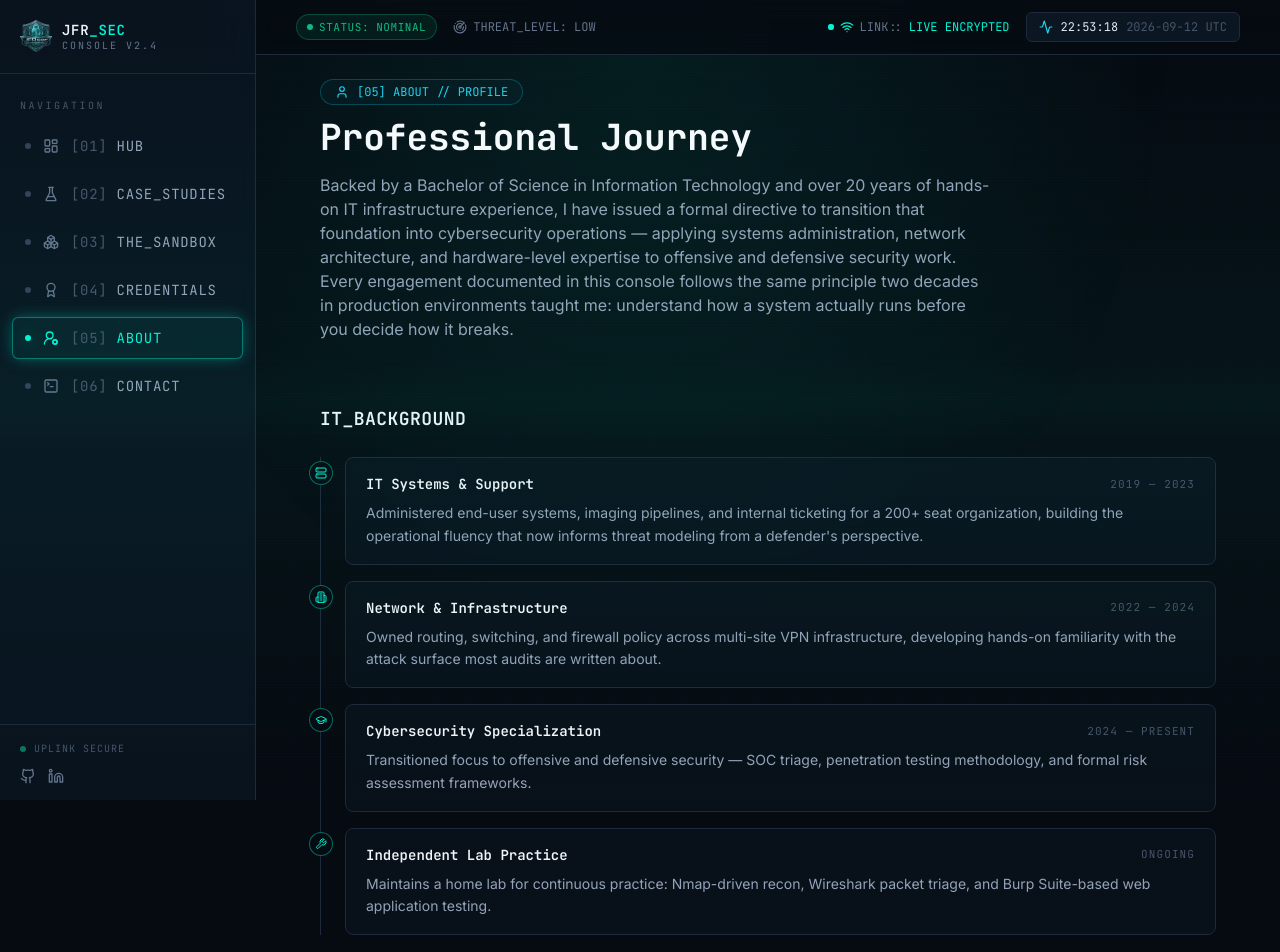
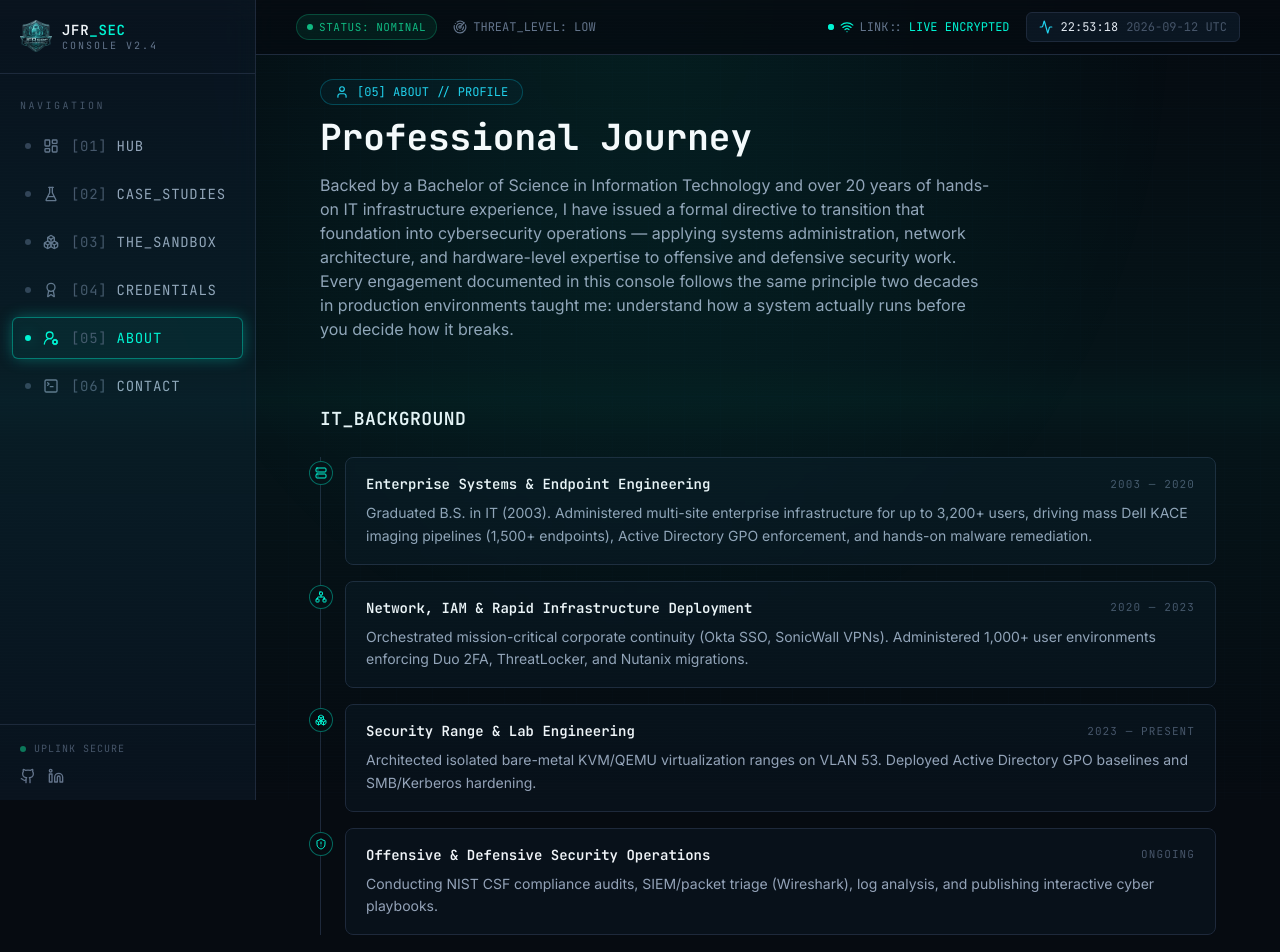
Before and after one commit to askpeps-jfr/jfrsec, a Next.js app: page /about in a window 1280 px wide. Shown: the top 952 px of the page. Built offline with nearby package versions, Linux system fonts and the light colour scheme.

Commit message:
content: update hub metrics to 07 labs and align IT background timeline to 2003-present

```diff
--- a/app/about/page.tsx
+++ b/app/about/page.tsx
@@ -1,6 +1,6 @@
 import type { Metadata } from "next";
 import Link from "next/link";
-import { ArrowUpRight, Building2, GraduationCap, Server, User, Wrench } from "lucide-react";
+import { ArrowUpRight, Boxes, Network, Server, ShieldAlert, User } from "lucide-react";
 import CredentialsGrid from "@/components/credentials/CredentialsGrid";
 import { credentials } from "@/lib/credentials";
 import PageHeaderBadge from "@/components/shared/PageHeaderBadge";
@@ -13,31 +13,31 @@ export const metadata: Metadata = {
 const background = [
   {
     icon: Server,
-    title: "IT Systems & Support",
-    period: "2019 — 2023",
+    title: "Enterprise Systems & Endpoint Engineering",
+    period: "2003 — 2020",
     detail:
-      "Administered end-user systems, imaging pipelines, and internal ticketing for a 200+ seat organization, building the operational fluency that now informs threat modeling from a defender's perspective.",
+      "Graduated B.S. in IT (2003). Administered multi-site enterprise infrastructure for up to 3,200+ users, driving mass Dell KACE imaging pipelines (1,500+ endpoints), Active Directory GPO enforcement, and hands-on malware remediation.",
   },
   {
-    icon: Building2,
-    title: "Network & Infrastructure",
-    period: "2022 — 2024",
+    icon: Network,
+    title: "Network, IAM & Rapid Infrastructure Deployment",
+    period: "2020 — 2023",
     detail:
-      "Owned routing, switching, and firewall policy across multi-site VPN infrastructure, developing hands-on familiarity with the attack surface most audits are written about.",
+      "Orchestrated mission-critical corporate continuity (Okta SSO, SonicWall VPNs). Administered 1,000+ user environments enforcing Duo 2FA, ThreatLocker, and Nutanix migrations.",
   },
   {
-    icon: GraduationCap,
-    title: "Cybersecurity Specialization",
-    period: "2024 — Present",
+    icon: Boxes,
+    title: "Security Range & Lab Engineering",
+    period: "2023 — PRESENT",
     detail:
-      "Transitioned focus to offensive and defensive security — SOC triage, penetration testing methodology, and formal risk assessment frameworks.",
+      "Architected isolated bare-metal KVM/QEMU virtualization ranges on VLAN 53. Deployed Active Directory GPO baselines and SMB/Kerberos hardening.",
   },
   {
-    icon: Wrench,
-    title: "Independent Lab Practice",
-    period: "Ongoing",
+    icon: ShieldAlert,
+    title: "Offensive & Defensive Security Operations",
+    period: "ONGOING",
     detail:
-      "Maintains a home lab for continuous practice: Nmap-driven recon, Wireshark packet triage, and Burp Suite-based web application testing.",
+      "Conducting NIST CSF compliance audits, SIEM/packet triage (Wireshark), log analysis, and publishing interactive cyber playbooks.",
   },
 ];
 
--- a/app/page.tsx
+++ b/app/page.tsx
@@ -5,7 +5,7 @@ import { ArrowUpRight, Gauge, ShieldCheck, Target } from "lucide-react";
 import Link from "next/link";
 
 const stats = [
-  { label: "Labs Documented", value: caseStudies.length.toString().padStart(2, "0"), icon: Target },
+  { label: "Labs Documented", value: "07", icon: Target },
   { label: "Critical Findings", value: caseStudies.filter((c) => c.severity === "critical").length.toString().padStart(2, "0"), icon: ShieldCheck },
   { label: "Avg. CVSS Scored", value: (caseStudies.reduce((a, c) => a + c.cvss, 0) / caseStudies.length).toFixed(1), icon: Gauge },
 ];
```
Also changed, not shown: 1 other file (tests, documents, lock files or other folders).
